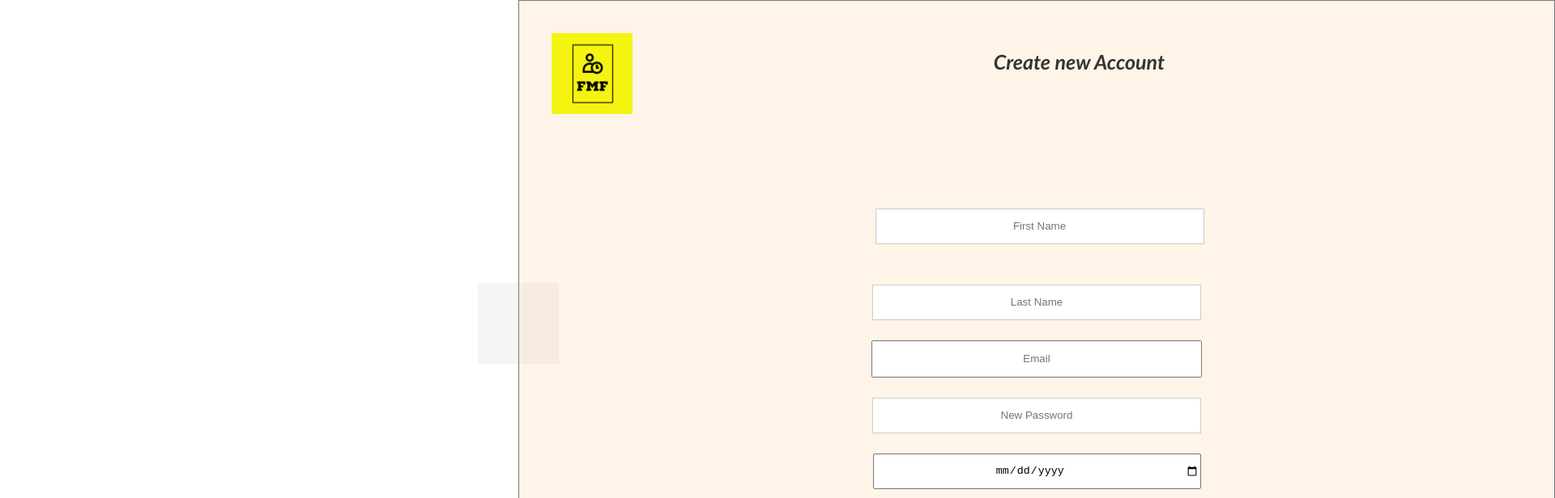
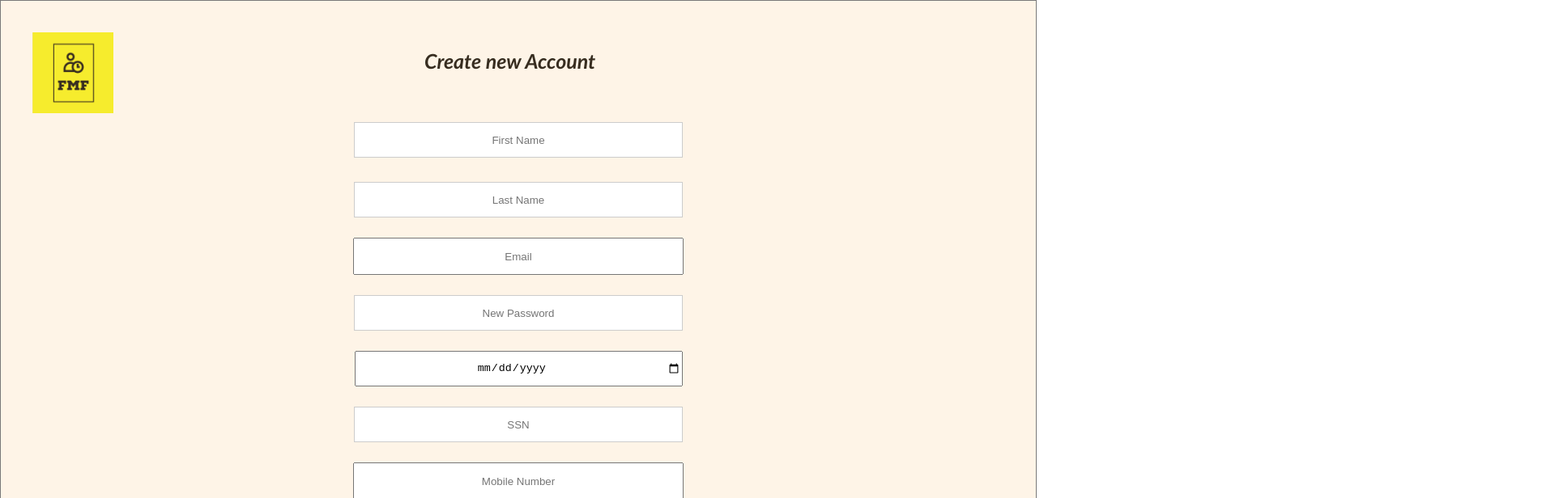
Before and after one commit to BharadwajPolusani/se-project-main, a React (Create React App) app in the folder se-project/: page /Registration in a window 1280 px wide. Shown: the top 616 px of the page at 81% size, 1920 px wide, since content can reach past the window. Built offline with nearby package versions, Linux system fonts and the light colour scheme.

Commit message:
modified UI

```diff
--- a/se-project/src/App.css
+++ b/se-project/src/App.css
@@ -1,6 +1,6 @@
 .App {
   font-family: sans-serif;
-  display: flex;
+  display: block;
   align-items: center;
   justify-content: center;
   flex-direction: column;
--- a/se-project/src/components/Booking.css
+++ b/se-project/src/components/Booking.css
@@ -1,7 +1,6 @@
 
 .add-form {
     padding: 50px;
-    background: #f5f5f5;
 }
 
 .form-field {
--- a/se-project/src/components/Registration.css
+++ b/se-project/src/components/Registration.css
@@ -3,7 +3,6 @@
     left: 1Spx;
     top: 0px;
     width: 100%;
-    height: 100%;
     background: inherit;
     background-color: rgba(250, 205, 145, 0.2196078431372549);
     box-sizing: border-box;
--- a/se-project/src/components/Registration.js
+++ b/se-project/src/components/Registration.js
@@ -59,18 +59,35 @@ const Registration = () => {
     };
     const navigate=useNavigate()
     return (
-      <form className="add-form" onSubmit={onSubmit}>
+      <form onSubmit={onSubmit}>
 
+        <div  style = {{width: '100%',
+    height: '100px',
+    display: 'flex',
+    alignContent: 'center',
+    justifyContent: 'space-between',
+    position: 'relative'}}>
+
+<div style={{width:'30%'}}>
+        <img src={logo} style={{height: 100, width:100, float:'left' , margin:40}} alt="logo" />
+        </div>
+        <div style={{width:'70%'}}>
+        <h1
+        style={{fontFamily:'"Trebuchet MS Bold Italic", "Trebuchet MS", sans-serif',
+        fontWeight:700,fontStyle:'italic',fontSize:'25px',paddingLeft:140, marginTop:60}}>Create new Account
+        </h1>
+        </div>
+        </div>
         <div className="form-control">
-        <img src={logo} style={{height: 100, width:100, float:'left' , margin:40}} alt="logo" />
-        <h1
-        style={{fontFamily:'"Trebuchet MS Bold Italic", "Trebuchet MS", sans-serif',fontWeight:700,fontStyle:'italic',fontSize:'25px', marginRight: 75, textAlign: 'center', marginTop:60}}>Create new Account</h1>
+
+        <div>
+
         <input
             name="first_name"
             required={true}
             type="text"
             //value={"First Name"}
-            style={{width:400, height:40, marginTop:150,textAlign:'center',marginRight:173}}
+            style={{width:400, height:40, marginTop:150,textAlign:'center'}}
             placeholder="First Name"
             //value={text}
             onChange={(e) => {
@@ -80,13 +97,12 @@ const Registration = () => {
             }}
           />
           <br />
-
           <input
             name="last_name"
             required={true}
             type="text"
             //value={"Last Name"}
-            style={{width:400, height:40, marginTop:50,textAlign:'center'}}
+            style={{width:400, height:40, marginTop:30,textAlign:'center'}}
             placeholder="Last Name"
             //value={text}
             onChange={(e) => {
@@ -176,8 +192,7 @@ const Registration = () => {
            //onClick={testing}
            style={{width:100, height:40, marginTop:10,textAlign:'center',color: 'blue',borderColor: 'blue'}} />
         </div>
-
-
+        </div>
 
       </form>
 
```
